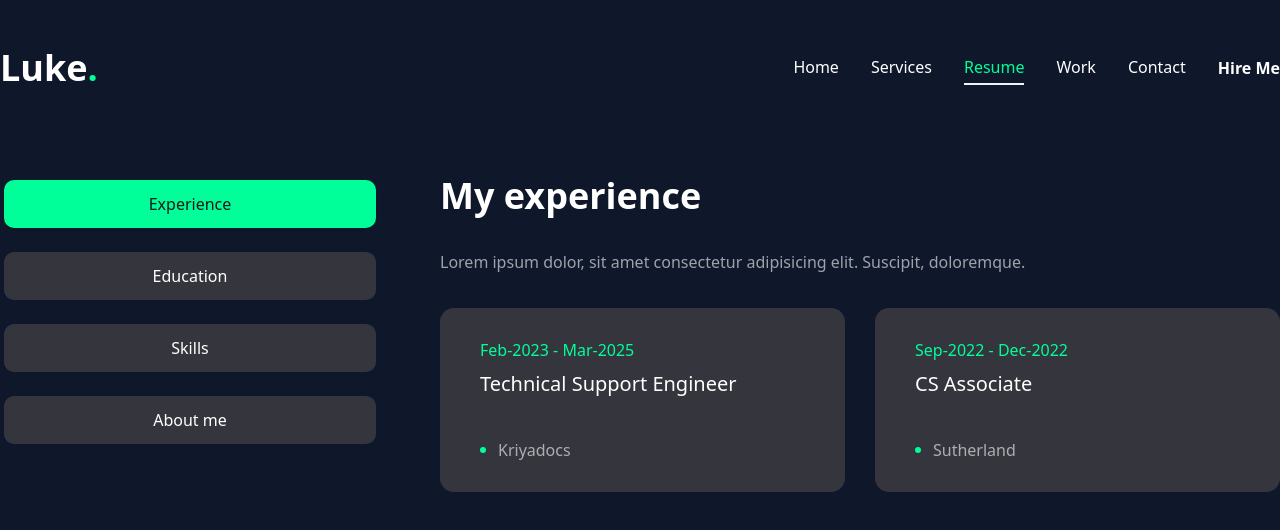
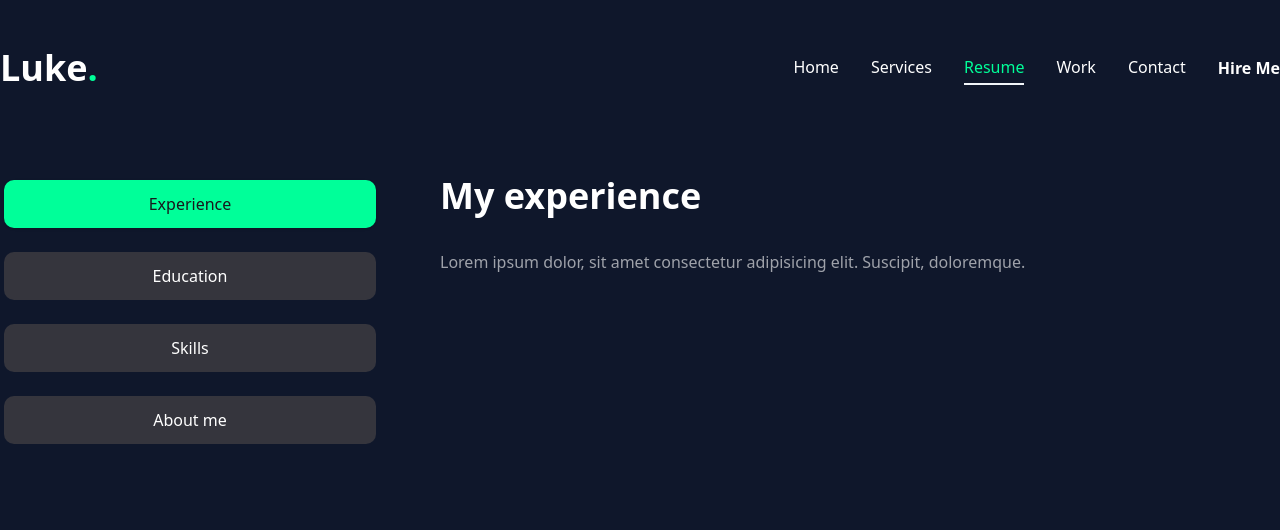
Before and after one commit to kumaresan-ci/portfolio, a Next.js app: page /resume in a window 1280 px wide. Shown: the top 530 px of the page. Built offline with nearby package versions, Linux system fonts and the light colour scheme.

Commit message:
zooming issue.

```diff
--- a/components/ui/scroll-area.jsx
+++ b/components/ui/scroll-area.jsx
@@ -12,11 +12,11 @@ function ScrollArea({
 }) {
   return (
     <ScrollAreaPrimitive.Root data-slot="scroll-area" className={cn("relative", className)} {...props}>
-      <ScrollAreaPrimitive.Viewport
+      {/* <ScrollAreaPrimitive.Viewport
         data-slot="scroll-area-viewport"
         className="focus-visible:ring-ring/50 size-full rounded-[inherit] transition-[color,box-shadow] outline-none focus-visible:ring-[3px] focus-visible:outline-1">
         {children}
-      </ScrollAreaPrimitive.Viewport>
+      </ScrollAreaPrimitive.Viewport> */}
       <ScrollBar />
       <ScrollAreaPrimitive.Corner />
     </ScrollAreaPrimitive.Root>
--- a/components/ui/select.jsx
+++ b/components/ui/select.jsx
@@ -52,7 +52,7 @@ function SelectContent({ className, children, position = "popper", ...props }) {
         {...props}
       >
         <SelectScrollUpButton />
-        <SelectPrimitive.Viewport
+        {/* <SelectPrimitive.Viewport
           className={cn(
             "p-1",
             position === "popper" &&
@@ -60,7 +60,7 @@ function SelectContent({ className, children, position = "popper", ...props }) {
           )}
         >
           {children}
-        </SelectPrimitive.Viewport>
+        </SelectPrimitive.Viewport> */}
         <SelectScrollDownButton />
       </SelectPrimitive.Content>
     </SelectPrimitive.Portal>
```
